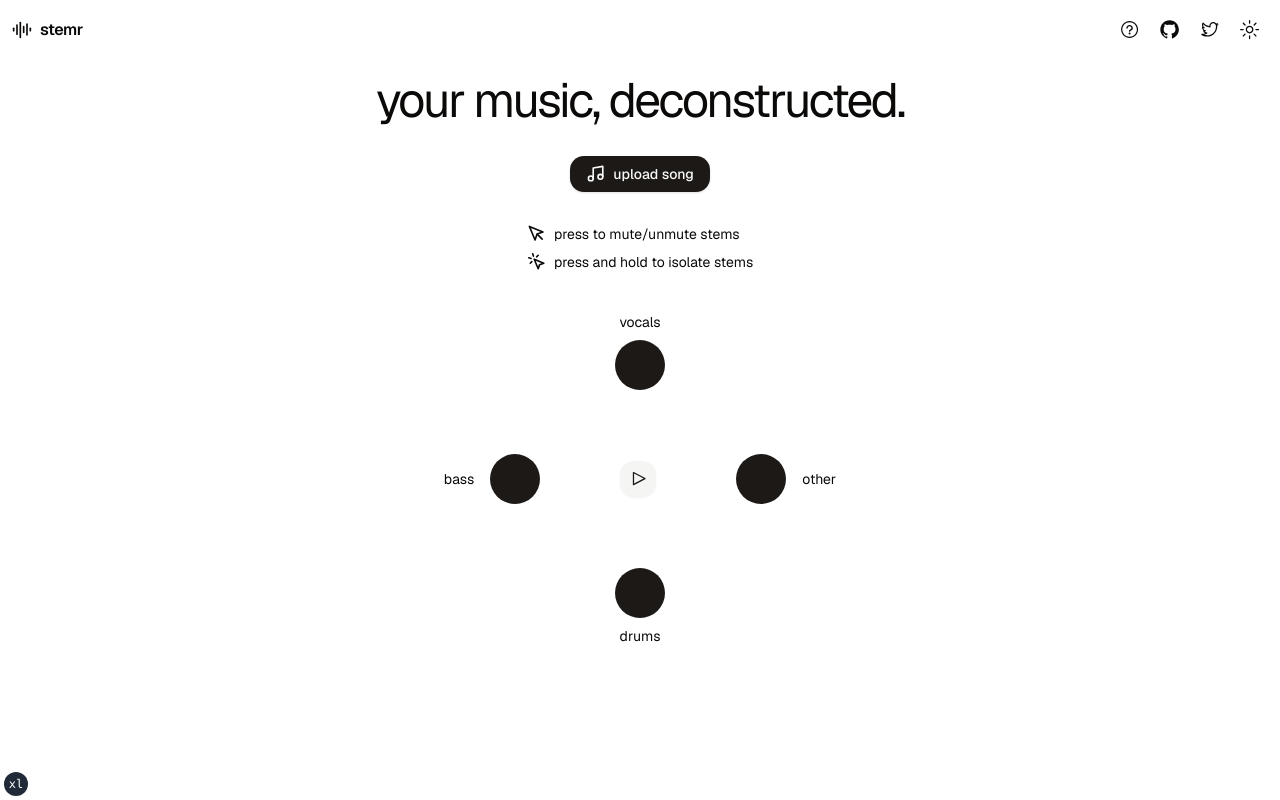
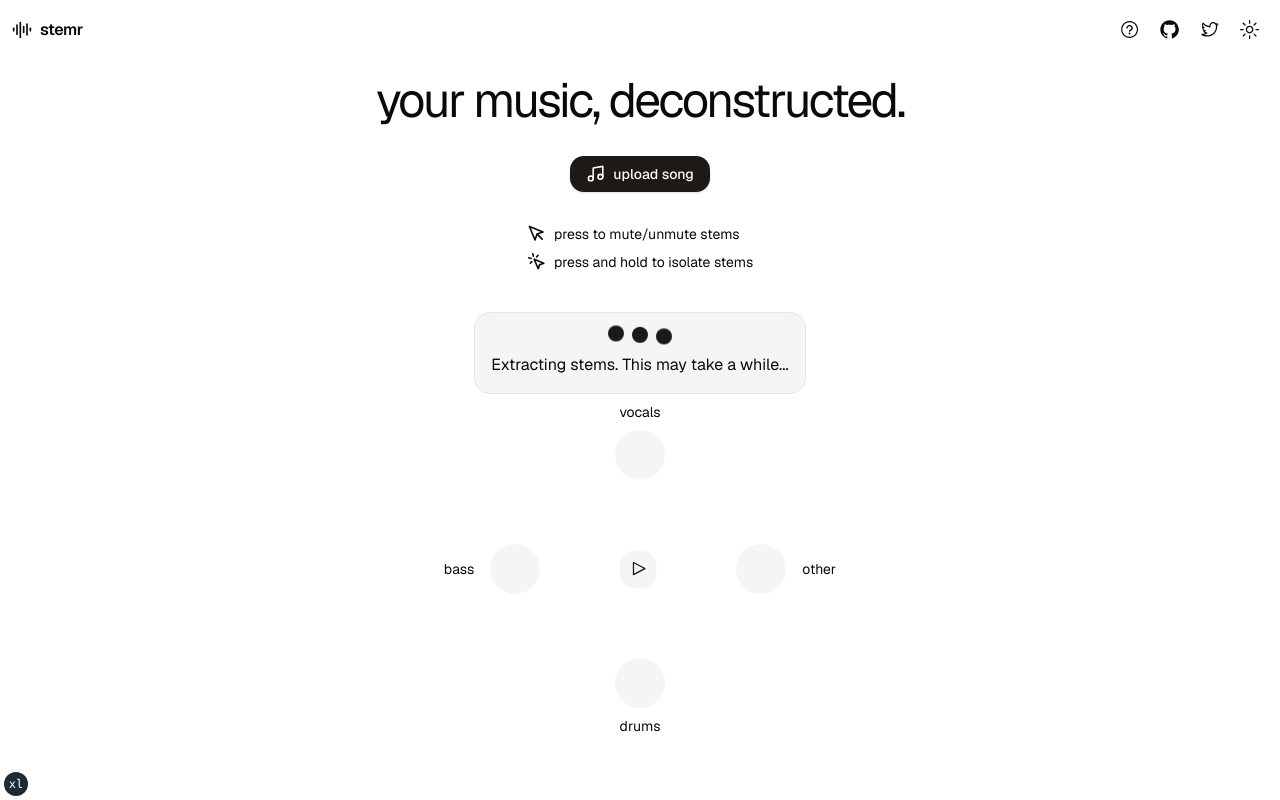
Before and after one commit to ChrisAbdo/Stemr, a Next.js app in the folder stemr/: page / in a window 1280 px wide. Built offline with nearby package versions, Linux system fonts and the light colour scheme.

Commit message:
Refactor code and fix loading state

```diff
--- a/stemr/app/page.tsx
+++ b/stemr/app/page.tsx
@@ -17,7 +17,7 @@ import { toast } from "sonner";
 export default function Home() {
   const [isDrawerOpen, setDrawerOpen] = React.useState(false);
   const [uploadedUrl, setUploadedUrl] = React.useState("");
-  const [loading, setLoading] = React.useState(false);
+  const [loading, setLoading] = React.useState(true);
   const [genData, setGenData] = React.useState({} as any);
   const [isPlaying, setIsPlaying] = React.useState(false);
 
@@ -28,6 +28,7 @@ export default function Home() {
 
   const handleSubmit = async () => {
     setLoading(true);
+
     const response = await fetch(
       `https://stemr-production-f0bf.up.railway.app/?audioUrl=${uploadedUrl}`,
       {
@@ -37,6 +38,7 @@ export default function Home() {
         },
       }
     );
+
     const data = await response.json();
     setLoading(false);
     setGenData(data);
@@ -104,7 +106,7 @@ export default function Home() {
           <div className="mt-6" />
 
           {loading && (
-            <div className="bg-muted p-4 rounded-lg space-y-2">
+            <div className="bg-muted border p-4 rounded-lg space-y-2">
               <Loader />
               <p>Extracting stems. This may take a while...</p>
             </div>
--- a/stemr/components/stem-player.tsx
+++ b/stemr/components/stem-player.tsx
@@ -1,5 +1,4 @@
 // @ts-nocheck
-
 import React from "react";
 import Visualizer from "@/components/visualizer";
 import { Button } from "./ui/button";
@@ -31,7 +30,6 @@ export default function StemPlayer({
   setOtherMuted: (value: boolean) => void;
 }) {
   const [isIsolating, setIsIsolating] = React.useState(false);
-  const isolationTimeoutRef = React.useRef(null);
 
   const handleIsolate = (type: string, isIsolating: boolean) => {
     setIsIsolating(isIsolating);
@@ -40,61 +38,56 @@ export default function StemPlayer({
     setBassMuted(isIsolating && type !== "bass");
     setOtherMuted(isIsolating && type !== "other");
   };
+
+  let pressTimer: NodeJS.Timeout;
+
+  function createHandlers(type: string) {
+    const setMuted = {
+      vocals: setVocalsMuted,
+      drums: setDrumsMuted,
+      bass: setBassMuted,
+      other: setOtherMuted,
+    }[type];
+
+    return {
+      onMouseDown: (e: React.MouseEvent) => {
+        e.preventDefault();
+        pressTimer = setTimeout(() => handleIsolate(type, true), 500);
+      },
+      onMouseUp: () => {
+        if (pressTimer) {
+          clearTimeout(pressTimer);
+          setMuted((m) => !m);
+        } else {
+          if (isIsolating) {
+            handleIsolate(type, false);
+          }
+          setMuted(false);
+        }
+      },
+    };
+  }
+
   return (
-    // const extractedStems = {
-    //   vocals:
-    //     "https://replicate.delivery/pbxt/1gSfimMQQXUjJq0cvf9SF75brz4dAjamrv2dSIop77KyKfUlA/vocals.mp3",
-    //   drums:
-    //     "https://replicate.delivery/pbxt/heGVOwwfnpueRocVAZJnid05blF5exIawzaehBwxNfgisynqE/drums.mp3",
-    //   bass: "https://replicate.delivery/pbxt/f8MYlycITaS2X68pMxfL2fCZr0JHNb5IjeAVf8jGfOZssynqE/bass.mp3",
-    //   other:
-    //     "https://replicate.delivery/pbxt/V9NLOgeGpV2hG6RYXuNJma8DZ8wAnLRpA6DjrKopnkeyKfUlA/other.mp3",
-    // };
     <>
       <h1 className="text-sm">vocals</h1>
       <Visualizer
-        // audioUrl={genData.vocals}
-        audioUrl="https://replicate.delivery/pbxt/1gSfimMQQXUjJq0cvf9SF75brz4dAjamrv2dSIop77KyKfUlA/vocals.mp3"
+        audioUrl={genData.vocals}
+        // audioUrl="https://replicate.delivery/pbxt/1gSfimMQQXUjJq0cvf9SF75brz4dAjamrv2dSIop77KyKfUlA/vocals.mp3"
         mute={isVocalsMuted}
-        onToggleMute={() => setVocalsMuted(!isVocalsMuted)}
         isPlaying={isPlaying}
-        onMouseDown={(e) => {
-          e.preventDefault();
-          isolationTimeoutRef.current = setTimeout(
-            () => handleIsolate("vocals", true),
-            1000
-          );
-        }}
-        onMouseUp={() => {
-          clearTimeout(isolationTimeoutRef.current);
-          if (isIsolating) {
-            handleIsolate("vocals", false);
-          }
-          setVocalsMuted(false);
-        }}
+        {...createHandlers("vocals")}
       />
 
       <div className="flex items-center space-x-20 mt-14 mb-14">
         <div className="flex items-center space-x-4">
           <h1 className="text-sm">bass</h1>
           <Visualizer
-            // audioUrl={genData.bass}
-            audioUrl="https://replicate.delivery/pbxt/f8MYlycITaS2X68pMxfL2fCZr0JHNb5IjeAVf8jGfOZssynqE/bass.mp3"
+            audioUrl={genData.bass}
+            // audioUrl="https://replicate.delivery/pbxt/f8MYlycITaS2X68pMxfL2fCZr0JHNb5IjeAVf8jGfOZssynqE/bass.mp3"
             mute={isBassMuted}
-            onToggleMute={() => setBassMuted(!isBassMuted)}
             isPlaying={isPlaying}
-            onMouseDown={() => {
-              isolationTimeoutRef.current = setTimeout(
-                () => handleIsolate("vocals", true),
-                1000
-              );
-            }}
-            onMouseUp={() => {
-              clearTimeout(isolationTimeoutRef.current);
-              if (isIsolating) {
-                handleIsolate("vocals", false);
-              }
-            }}
+            {...createHandlers("bass")}
           />
         </div>
         <Button
@@ -110,45 +103,21 @@ export default function StemPlayer({
         </Button>
         <div className="flex items-center space-x-4">
           <Visualizer
-            // audioUrl={genData.other}
-            audioUrl="https://replicate.delivery/pbxt/V9NLOgeGpV2hG6RYXuNJma8DZ8wAnLRpA6DjrKopnkeyKfUlA/other.mp3"
+            audioUrl={genData.other}
+            // audioUrl="https://replicate.delivery/pbxt/V9NLOgeGpV2hG6RYXuNJma8DZ8wAnLRpA6DjrKopnkeyKfUlA/other.mp3"
             mute={isOtherMuted}
-            onToggleMute={() => setOtherMuted(!isOtherMuted)}
             isPlaying={isPlaying}
-            onMouseDown={() => {
-              isolationTimeoutRef.current = setTimeout(
-                () => handleIsolate("vocals", true),
-                1000
-              );
-            }}
-            onMouseUp={() => {
-              clearTimeout(isolationTimeoutRef.current);
-              if (isIsolating) {
-                handleIsolate("vocals", false);
-              }
-            }}
+            {...createHandlers("other")}
           />
           <h1 className="text-sm">other</h1>
         </div>
       </div>
       <Visualizer
-        // audioUrl={genData.drums}
-        audioUrl="https://replicate.delivery/pbxt/heGVOwwfnpueRocVAZJnid05blF5exIawzaehBwxNfgisynqE/drums.mp3"
+        audioUrl={genData.drums}
+        // audioUrl="https://replicate.delivery/pbxt/heGVOwwfnpueRocVAZJnid05blF5exIawzaehBwxNfgisynqE/drums.mp3"
         mute={isDrumsMuted}
-        onToggleMute={() => setDrumsMuted(!isDrumsMuted)}
         isPlaying={isPlaying}
-        onMouseDown={() => {
-          isolationTimeoutRef.current = setTimeout(
-            () => handleIsolate("vocals", true),
-            1000
-          );
-        }}
-        onMouseUp={() => {
-          clearTimeout(isolationTimeoutRef.current);
-          if (isIsolating) {
-            handleIsolate("vocals", false);
-          }
-        }}
+        {...createHandlers("drums")}
       />
       <h1 className="text-sm">drums</h1>
     </>
--- a/stemr/components/ui/loader.tsx
+++ b/stemr/components/ui/loader.tsx
@@ -1,9 +1,9 @@
 export function Loader() {
   return (
     <div className="flex items-center justify-center space-x-2">
-      <div className="h-5 w-5 animate-bounce rounded-full bg-primary [animation-delay:-0.3s]"></div>
-      <div className="h-5 w-5 animate-bounce rounded-full bg-primary [animation-delay:-0.13s]"></div>
-      <div className="h-5 w-5 animate-bounce rounded-full bg-primary"></div>
+      <div className="h-4 w-4 animate-bounce rounded-full bg-primary [animation-delay:-0.3s]"></div>
+      <div className="h-4 w-4 animate-bounce rounded-full bg-primary [animation-delay:-0.13s]"></div>
+      <div className="h-4 w-4 animate-bounce rounded-full bg-primary"></div>
     </div>
   );
 }
--- a/stemr/components/visualizer.tsx
+++ b/stemr/components/visualizer.tsx
@@ -20,13 +20,12 @@ export default function Visualizer({
   audioUrl,
   isPlaying,
   mute,
-  onToggleMute,
   onMouseDown,
   onMouseUp,
 }: {
   audioUrl: string;
+
   mute: boolean;
-  onToggleMute: () => void;
   onMouseDown?: () => void;
   onMouseUp?: () => void;
 }) {
@@ -94,7 +93,6 @@ export default function Visualizer({
 
   const handleInteraction = (event) => {
     event.preventDefault();
-    onToggleMute();
     initAudioAndPlay();
   };
 
```
